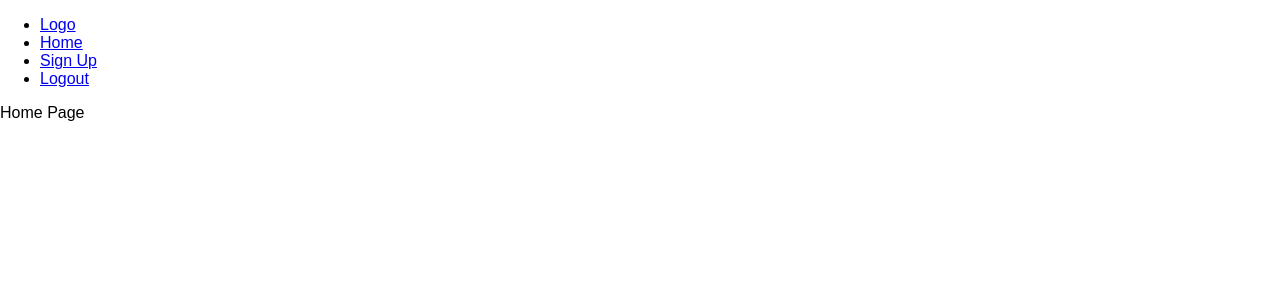
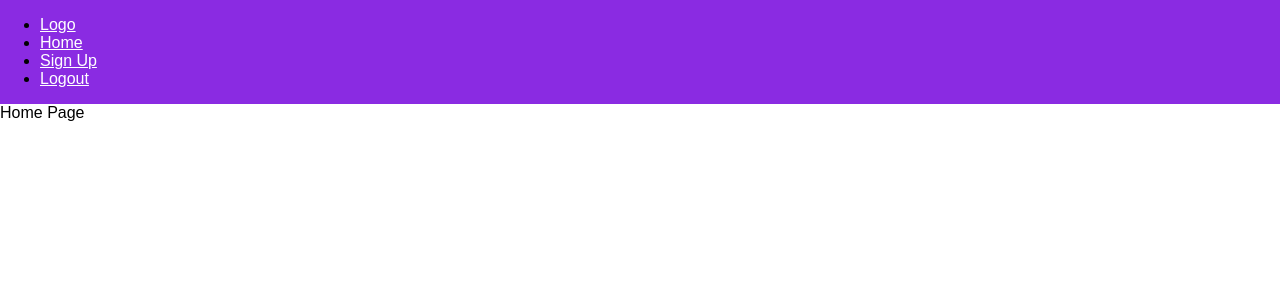
Before and after one commit to bethel-school-of-technology/taskticket-frontend, a React (Create React App) app in the folder taskticket/: page / in a window 1280 px wide. Shown: the top 300 px of the page. Built offline with nearby package versions, Linux system fonts and the light colour scheme; the HTML template or start-up script is replaced by a standard one.

Commit message:
Update App.css

```diff
--- a/taskticket/src/App.css
+++ b/taskticket/src/App.css
@@ -1,5 +1,6 @@
 nav {
     display: grid;
+    background-color: blueviolet;
 }
 
 .main-nav {
@@ -8,3 +9,7 @@ nav {
     grid-column: col-start / span 12;
     grid-row: row-start / span 10;
 }
+
+a {
+    color: white;
+}
```
